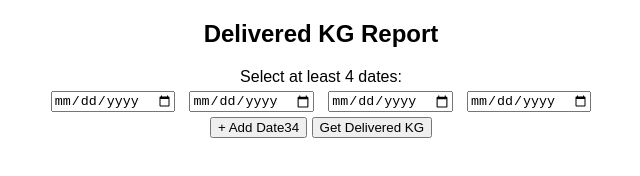
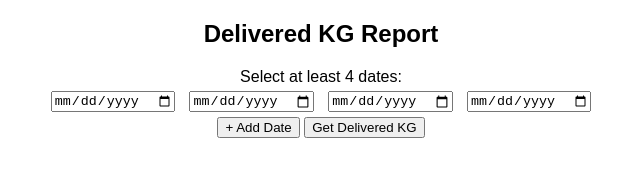
Before and after one commit to prasunmondal/mondalbrothers, a plain HTML site: page getDeliveredRecordsSum.html in a window 1280 px wide. Shown: the full height of the page, 319-959 px from the left. Drawn offline with Linux system fonts and the light colour scheme.

Commit message:
Update getDeliveredRecordsSum.html

```diff
--- a/getDeliveredRecordsSum.html
+++ b/getDeliveredRecordsSum.html
@@ -1,3 +1,5 @@
+<!-- generated by: https://chatgpt.com/c/67b82db8-1ff4-8004-9b76-02bdd7e032de -->
+
 <!DOCTYPE html>
 <html lang="en">
 <head>
@@ -28,7 +30,7 @@
         <input type="date" class="date-picker">
         <input type="date" class="date-picker">
     </div>
-    <button onclick="addDateInput()">+ Add Date34</button>
+    <button onclick="addDateInput()">+ Add Date</button>
     <button onclick="fetchData()">Get Delivered KG</button>
 
     <p id="loading">Fetching data...</p>
```
